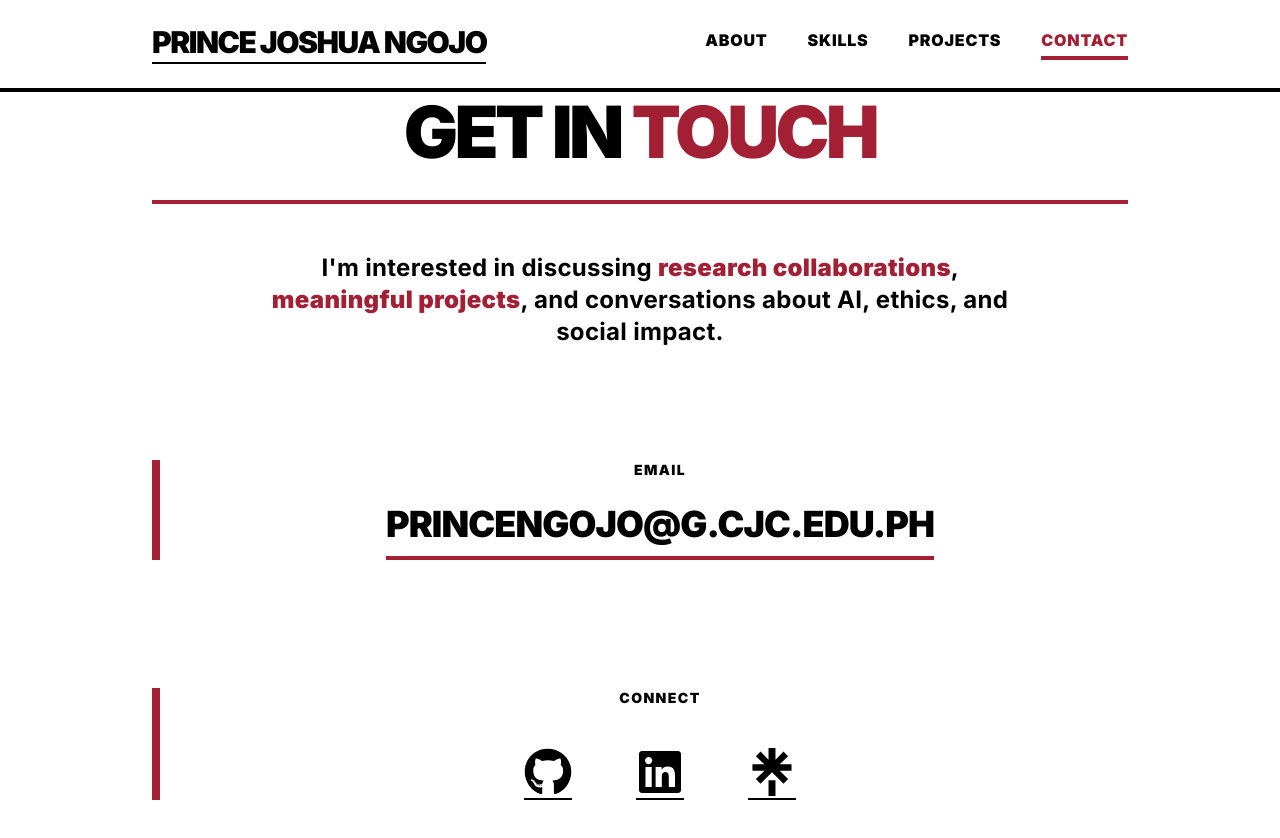
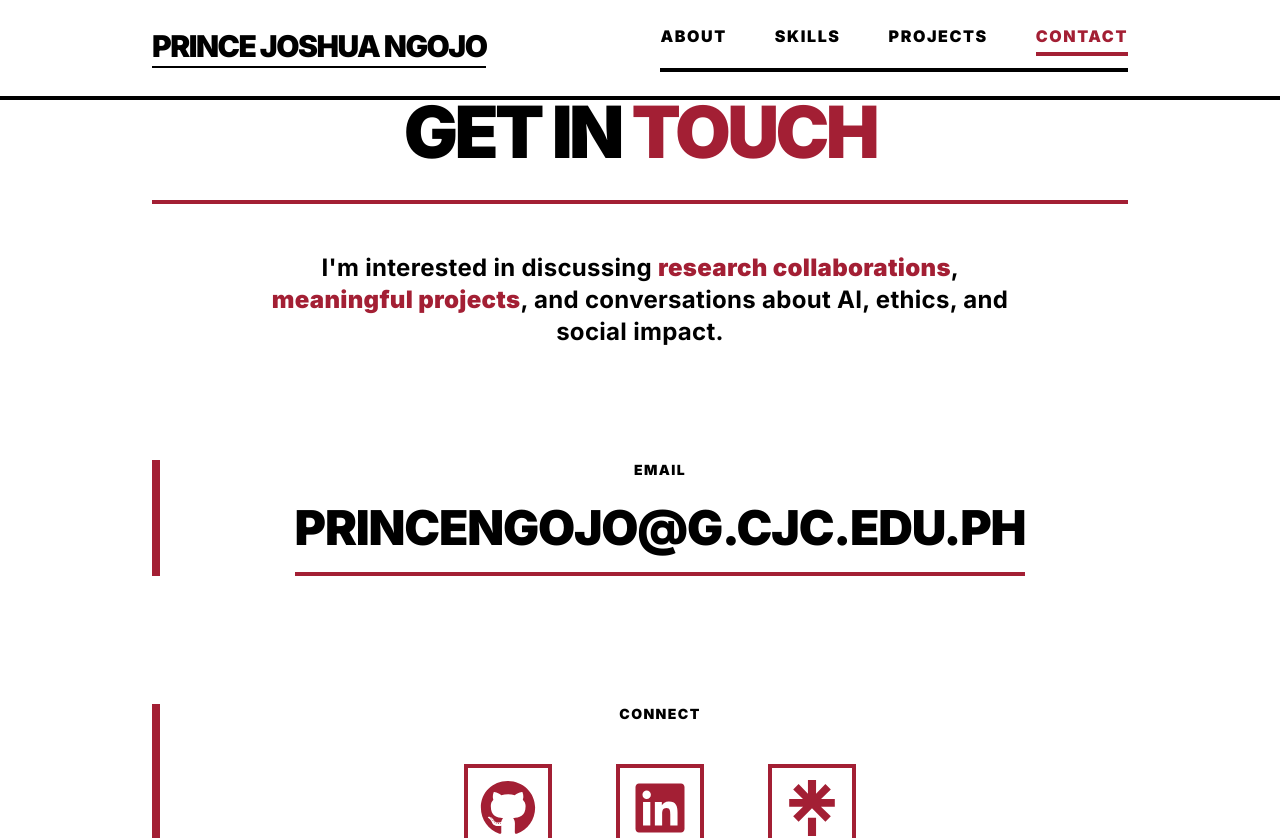
Before and after one commit to josh-amir/my_port, a Next.js app: page /contact in a window 1280 px wide. Shown: the top 838 px of the page. Built offline with nearby package versions, Linux system fonts and the light colour scheme.

Commit message:
refactor: Update styling and animations for improved user interaction and consistency

```diff
--- a/app/globals.css
+++ b/app/globals.css
@@ -1,6 +1,26 @@
 @tailwind base;
 @tailwind components;
 @tailwind utilities;
+
+@keyframes smoothScaleIn {
+  from {
+    transform: scale(1);
+    opacity: 1;
+  }
+  to {
+    transform: scale(1.05);
+    opacity: 1;
+  }
+}
+
+@keyframes smoothFade {
+  from {
+    opacity: 1;
+  }
+  to {
+    opacity: 0.8;
+  }
+}
 
 :root {
   color-scheme: light;
--- a/components/Contact.js
+++ b/components/Contact.js
@@ -15,7 +15,7 @@ export default function Contact() {
         <p className="text-sm font-black text-black mb-6 tracking-widest uppercase">Email</p>
         <a
           href="mailto:princengojo@g.cjc.edu.ph"
-          className="inline-block text-3xl md:text-4xl font-black text-black border-b-4 border-[#A31F34] pb-3 hover:text-[#A31F34] transition-colors tracking-tight"
+          className="inline-block text-lg md:text-5xl font-black text-black border-b-4 border-[#A31F34] pb-3 md:pb-5 hover:text-[#A31F34] transition-all duration-300 ease-in-out tracking-tight break-all uppercase transform hover:scale-105"
         >
           PRINCENGOJO@G.CJC.EDU.PH
         </a>
@@ -28,28 +28,28 @@ export default function Contact() {
             href="https://github.com/josh-amir"
             target="_blank"
             rel="noopener noreferrer"
-            className="text-black hover:opacity-70 transition-opacity"
+            className="text-[#A31F34] hover:text-black transition-all duration-300 ease-in-out border-4 border-[#A31F34] p-3 hover:border-black transform hover:scale-125 hover:shadow-lg"
             aria-label="GitHub"
           >
-            <FaGithub size={48} />
+            <FaGithub size={56} />
           </a>
           <a
             href="https://www.linkedin.com/in/prince-joshua-ngojo-8737b2314/"
             target="_blank"
             rel="noopener noreferrer"
-            className="text-black hover:opacity-70 transition-opacity"
+            className="text-[#A31F34] hover:text-black transition-all duration-300 ease-in-out border-4 border-[#A31F34] p-3 hover:border-black transform hover:scale-125 hover:shadow-lg"
             aria-label="LinkedIn"
           >
-            <FaLinkedin size={48} />
+            <FaLinkedin size={56} />
           </a>
           <a
             href="https://linktr.ee/pjngojo"
             target="_blank"
             rel="noopener noreferrer"
-            className="text-black hover:opacity-70 transition-opacity"
+            className="text-[#A31F34] hover:text-black transition-all duration-300 ease-in-out border-4 border-[#A31F34] p-3 hover:border-black transform hover:scale-125 hover:shadow-lg"
             aria-label="Linktree"
           >
-            <SiLinktree size={48} />
+            <SiLinktree size={56} />
           </a>
         </div>
       </div>
--- a/components/Hero.js
+++ b/components/Hero.js
@@ -43,19 +43,19 @@ export default function Hero() {
           <p className="text-base md:text-lg font-bold text-black leading-relaxed mb-10 max-w-lg">
             Explore my work below or download my CV.
           </p>
-          <div className="flex gap-4 md:gap-6 flex-wrap items-center">
+          <div className="flex gap-3 md:gap-6 flex-wrap items-center">
             <a
               href="https://github.com/josh-amir"
               target="_blank"
               rel="noopener noreferrer"
-              className="px-6 py-3 border-3 border-[#A31F34] bg-[#A31F34] text-white font-black text-sm tracking-wider uppercase hover:bg-black hover:border-black transition-all"
+              className="px-4 md:px-8 py-3 md:py-4 border-4 border-[#A31F34] bg-[#A31F34] text-white font-black text-xs md:text-sm tracking-widest uppercase hover:bg-black hover:border-black transition-all duration-300 ease-in-out transform hover:scale-105 hover:shadow-lg"
             >
-              GitHub
+              GITHUB
             </a>
             <a
               href="/cv.pdf"
               download
-              className="px-6 py-3 border-3 border-black text-black font-black text-sm tracking-wider uppercase hover:bg-black hover:text-white transition-all"
+              className="px-4 md:px-8 py-3 md:py-4 border-4 border-black text-black font-black text-xs md:text-sm tracking-widest uppercase hover:bg-black hover:text-white transition-all duration-300 ease-in-out transform hover:scale-105 hover:shadow-lg"
             >
               CV
             </a>
--- a/components/Navbar.js
+++ b/components/Navbar.js
@@ -34,12 +34,12 @@ export default function Navbar() {
         </button>
 
         {/* Desktop Navigation */}
-        <div className="hidden md:flex gap-10 text-sm md:text-base font-black tracking-wider uppercase">
+        <div className="hidden md:flex gap-12 text-sm md:text-base font-black tracking-widest uppercase border-b-4 border-black pb-3">
           {navLinks.map((link) => (
             <Link
               key={link.label}
               href={link.href}
-              className={`pb-1 transition-all border-b-4 no-underline ${
+              className={`pb-1 transition-all duration-300 ease-in-out border-b-4 no-underline transform hover:scale-105 ${
                 pathname === link.href
                   ? "border-b-4 border-[#A31F34] text-[#A31F34]"
                   : "border-b-4 border-transparent text-black hover:text-[#A31F34] hover:border-[#A31F34]"
--- a/components/Projects.js
+++ b/components/Projects.js
@@ -64,7 +64,7 @@ export default function Projects() {
                   href={project.github}
                   target="_blank"
                   rel="noopener noreferrer"
-                  className="text-[#A31F34] border-b-4 border-[#A31F34] pb-1 hover:bg-[#A31F34] hover:text-white hover:border-black transition-all px-2"
+                  className="text-[#A31F34] border-b-4 border-[#A31F34] pb-1 hover:bg-[#A31F34] hover:text-white hover:border-black transition-all duration-300 ease-in-out transform hover:scale-110 px-2"
                 >
                   → CODE
                 </a>
@@ -74,7 +74,7 @@ export default function Projects() {
                   href={project.demo}
                   target="_blank"
                   rel="noopener noreferrer"
-                  className="text-[#A31F34] border-b-4 border-[#A31F34] pb-1 hover:bg-[#A31F34] hover:text-white hover:border-black transition-all px-2"
+                  className="text-[#A31F34] border-b-4 border-[#A31F34] pb-1 hover:bg-[#A31F34] hover:text-white hover:border-black transition-all duration-300 ease-in-out transform hover:scale-110 px-2"
                 >
                   → DEMO
                 </a>
```
